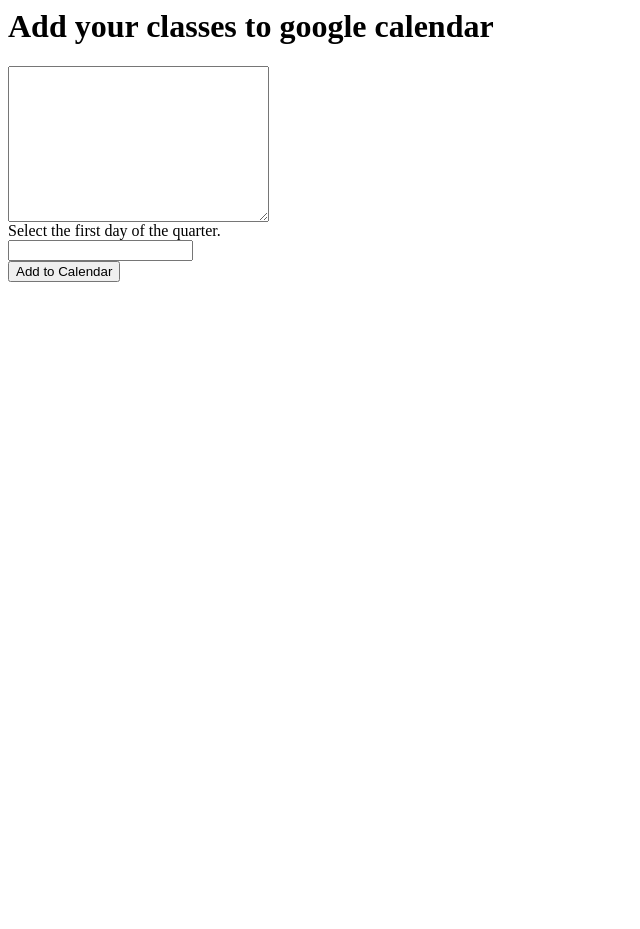
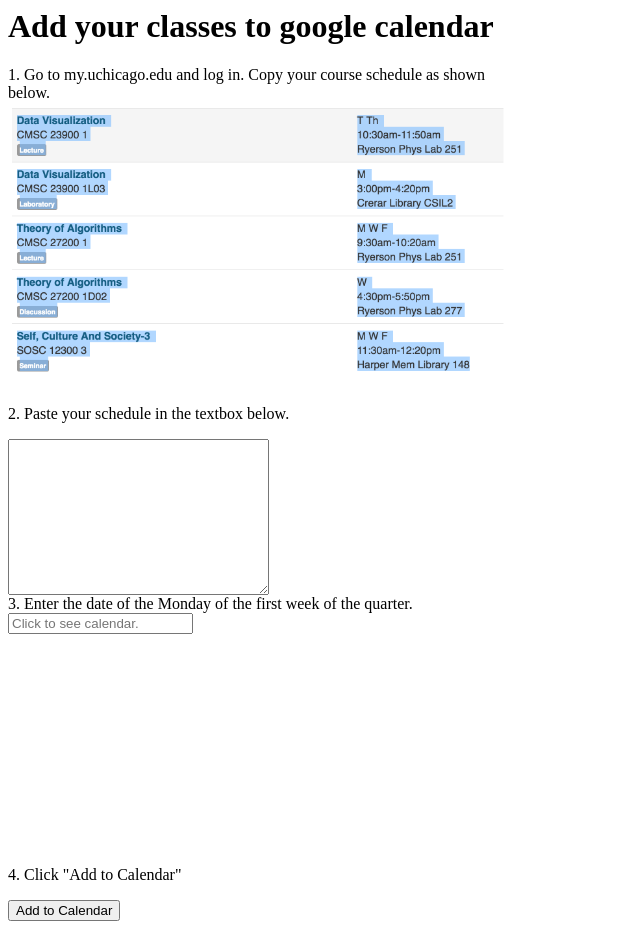
Before and after one commit to pablomd314/uchi-gcal, a plain HTML site: page index.html in a window 1280 px wide. Shown: the whole page, without its empty margins (0-640 px from the left). Before the commit the page ends 800 px from the top, so only its background shows below. Drawn offline with nearby package versions, Linux system fonts and the light colour scheme.

Commit message:
instructions

```diff
--- a/index.html
+++ b/index.html
@@ -1,6 +1,8 @@
 <script src="https://code.jquery.com/jquery-1.12.4.js"></script>
 <script src="https://code.jquery.com/ui/1.12.1/jquery-ui.js"></script>
 <script src="https://cdn.rawgit.com/datejs/datejs/master/build/date-en-US.js"></script>
+  <link rel="stylesheet" href="//code.jquery.com/ui/1.12.1/themes/base/jquery-ui.css">
+
 <script src="assets/index.js"></script>
 <script>
   $( function() {
@@ -62,10 +64,11 @@
         if (isSignedIn) {
           authorizeButton.style.display = 'none';
           signoutButton.style.display = 'block';
-          listUpcomingEvents();
+          appendPre("You are signed in.")
         } else {
           authorizeButton.style.display = 'block';
           signoutButton.style.display = 'none';
+          appendPre("Authorize this app using the button above.")
         }
       }
 
@@ -118,8 +121,25 @@
       onreadystatechange="if (this.readyState === 'complete') this.onload()">
     </script>
   <h1>Add your classes to google calendar</h1>
+  <p style="width: 500px;">1. Go to my.uchicago.edu and log in. Copy your course schedule as shown below.
+    <img src="/img/classes.png" style="width: 100%;" />
+  </p>
+  <p>2. Paste your schedule in the textbox below.</p>
   <textarea name="message" rows="10" cols="30"></textarea>
   <br>
-  <p style="margin: 0;">Select the first day of the quarter.</p><input style="display: block;" type="text" id="datepicker">
+  <p style="margin: 0;">3. Enter the date of the Monday of the first week of the quarter.</p><input style="display: block;" type="text" id="datepicker" placeholder="Click to see calendar." />
+  <br>
+  <br>
+  <br>
+  <br>
+  <br>
+  <br>
+  <br>
+  <br>
+  <br>
+  <br>
+  <br>
+  <br>
+  <p>4. Click "Add to Calendar"</p>
   <button onclick="addToCalendar()">Add to Calendar</button>
 </html>
```
Also changed, not shown: img/classes.png (added), 2 other files.
